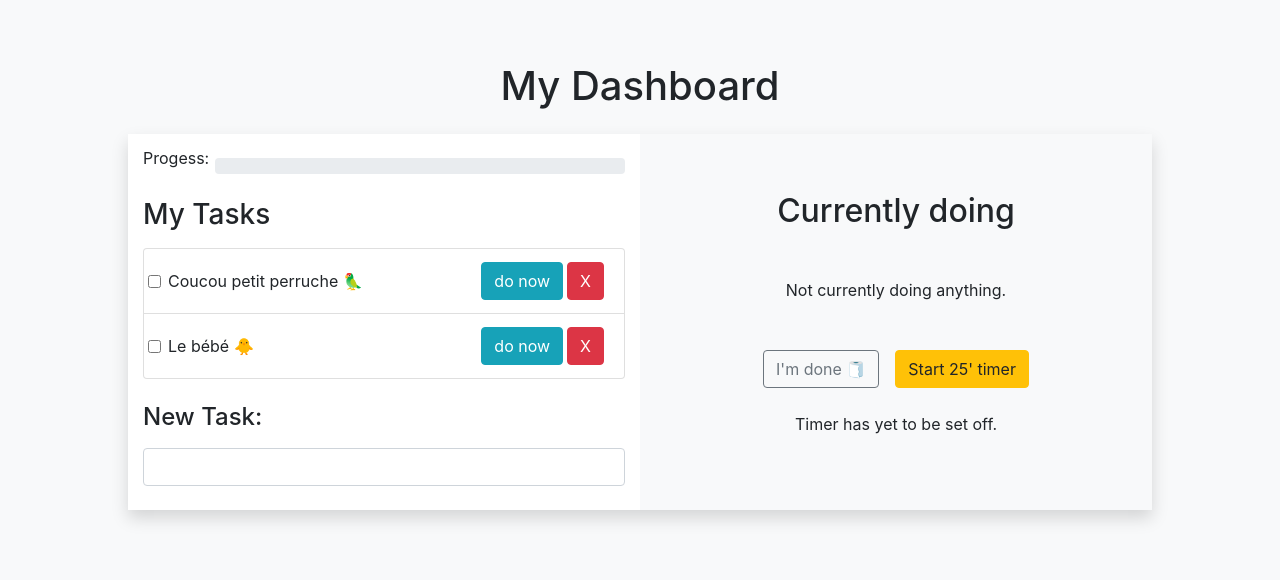
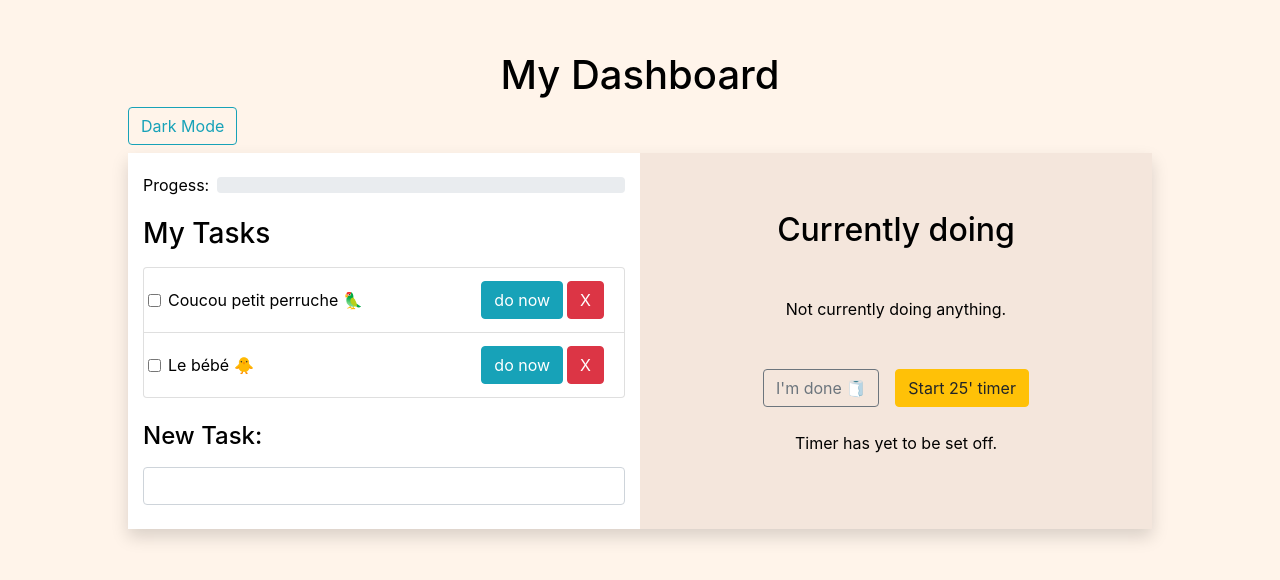
Before and after one commit to AraHugoAra/pomodoro-matrice, a React (Create React App) app: page / in a window 1280 px wide. Shown: the part 114-694 px from the top of the page. Built offline with nearby package versions, Linux system fonts and the light colour scheme.

Commit message:
all done

```diff
--- a/public/index.html
+++ b/public/index.html
@@ -7,7 +7,7 @@
     <link rel="stylesheet" href="https://cdn.jsdelivr.net/npm/bootstrap@4.1.3/dist/css/bootstrap.min.css" integrity="sha384-MCw98/SFnGE8fJT3GXwEOngsV7Zt27NXFoaoApmYm81iuXoPkFOJwJ8ERdknLPMO" crossorigin="anonymous">
     <title>Pomodoro To Do</title>
 </head>
-<body id="root">
-    <!-- <div id="root"></div> -->
+<body>
+    <div id="root"></div>
 </body>
 </html>
--- a/src/App.jsx
+++ b/src/App.jsx
@@ -1,9 +1,11 @@
 import React, { useEffect, useState } from 'react'
 import Currently from "./Currently"
 import MyTasks from "./MyTasks"
+import { ThemeContext } from './ThemeContext'
 
 export default function App() {
 
+    //cart et localStorage
     const savedCart = localStorage.getItem('tasks')
     const [tasks, setTasks] = useState(savedCart ? JSON.parse(savedCart) : [
         {content: "Coucou petit perruche 🦜", finished: false, focus: false},
@@ -11,12 +13,41 @@ export default function App() {
     ])
     useEffect(() => localStorage.setItem('tasks', JSON.stringify(tasks)), [tasks])
 
+    //Dark theme
+    const [darktheme, toggleDarkTheme] = useState(false)
+    function switchTheme(e){
+        e.preventDefault()
+        toggleDarkTheme(t => !t)
+    }
+    const bodyStyle = {
+        light: {
+            backgroundColor: "rgb(255, 244, 234)",
+            color: "black",
+            height: "100vh",
+        },
+        dark: {
+            backgroundColor: "rgb(81, 81, 81)",
+            color: "white",
+            height: "100vh"
+        }
+    }
+
     return(
-        <div style={{"height":"100vh"}} className="d-flex flex-column justify-content-center align-items-center bg-light">
-            <h1 class="text-center mb-4">My Dashboard</h1>
+        <div style={darktheme ? bodyStyle.dark : bodyStyle.light} className={`d-flex flex-column justify-content-center align-items-center`}>
+            <h1 className="text-center my-2">
+                My Dashboard
+                {darktheme && <span style={{"fontSize": "0.7em", "opacity": "0.7"}} role="img" aria-label='boo emoji'> 👻</span>}
+            </h1>
+            <button
+                style={{"marginLeft":"10%"}}
+                className="btn btn-outline-info mb-2 align-self-start"
+                onClick={(e) => switchTheme(e)}
+            >{darktheme ? "Light Mode" : "Dark Mode"}</button>
             <div style={{"width":"80%"}} className="row shadow">
-                <MyTasks tasks={tasks} setTasks={setTasks} />
-                <Currently tasks={tasks} setTasks={setTasks} />
+                <ThemeContext.Provider value={darktheme}>
+                    <MyTasks tasks={tasks} setTasks={setTasks} />
+                    <Currently tasks={tasks} setTasks={setTasks} />
+                </ThemeContext.Provider>
             </div>
         </div>
     )
--- a/src/Currently.jsx
+++ b/src/Currently.jsx
@@ -1,5 +1,6 @@
-import React, { useState } from "react"
+import React, { useState, useContext } from "react"
 import Timer from "./Timer"
+import { ThemeContext } from "./ThemeContext"
 
 export default function Currently({ tasks, setTasks }) {
   const [countdown, setCountdown] = useState(false)
@@ -21,8 +22,21 @@ export default function Currently({ tasks, setTasks }) {
     if(countdown) setCountdown(false)
   }
 
+  //Dark theme
+  let darktheme = useContext(ThemeContext)
+  const currentStyle = {
+    light: {
+        backgroundColor: "rgb(244, 230, 220)",
+        color: "black"
+    },
+    dark: {
+        backgroundColor: "rgb(44, 44, 44)",
+        color: "white"
+    }
+}
+
   return (
-    <div className="bg-transparent col d-flex flex-column justify-content-center align-items-center">
+    <div style={darktheme ? currentStyle.dark : currentStyle.light } className="col d-flex flex-column justify-content-center align-items-center">
         <h2 className="mb-5">Currently doing</h2>
         <p className="mb-5">
           {focused ? `${focused}` : "Not currently doing anything."}
--- a/src/MyTasks.jsx
+++ b/src/MyTasks.jsx
@@ -1,6 +1,7 @@
-import React from "react";
-import NewTask from "./NewTask";
-import TasksList from "./TasksList";
+import React, { useContext } from "react"
+import NewTask from "./NewTask"
+import TasksList from "./TasksList"
+import { ThemeContext } from "./ThemeContext"
 
 export default function MyTasks({ tasks, setTasks }) {
 
@@ -10,8 +11,21 @@ export default function MyTasks({ tasks, setTasks }) {
         e.target.reset()
     }
 
+    //Dark theme
+    let darktheme = useContext(ThemeContext)
+    const myTasksStyle = {
+      light: {
+          backgroundColor: "white",
+          color: "black"
+      },
+      dark: {
+          backgroundColor: "rgb(21, 21, 21)",
+          color: "white"
+      }
+  }
+
   return (
-    <div className="col bg-white" >
+    <div style={darktheme ? myTasksStyle.dark : myTasksStyle.light} className="col" >
         <TasksList tasks={tasks} setTasks={setTasks} />
         <NewTask handleSubmit={handleSubmit} />
     </div>
--- a/src/NewTask.jsx
+++ b/src/NewTask.jsx
@@ -1,10 +1,29 @@
-import React from "react";
+import React, { useContext } from "react"
+import { ThemeContext } from "./ThemeContext"
 
 export default function NewTask({ handleSubmit }) {
+
+  //Dark theme
+  let darktheme = useContext(ThemeContext)
+  const newTaskStyle = {
+    light: null,
+    dark: {
+        backgroundColor: "rgb(44, 44, 44)",
+        color: "white",
+        border: "none"
+    }
+}
+
   return (
       <form onSubmit={handleSubmit} className="form-group my-4">
         <label htmlFor="task"><h4>New Task:</h4></label>
-        <input name="task" id="task" className="form-control" type="text"/>
+        <input
+          style={darktheme ? newTaskStyle.dark : newTaskStyle.light}
+          name="task"
+          id="task"
+          className="form-control"
+          type="text"
+        />
       </form>
   );
 }
--- a/src/ProgressBar.jsx
+++ b/src/ProgressBar.jsx
@@ -11,7 +11,7 @@ export default function ProgressBar({tasks}) {
 
     return(
         <div className="d-flex align-items-center justify-content-between">
-            <p>Progess:</p>
+            <p className="mb-0 mr-2" >Progess:</p>
             <div className="progress my-4" style={{"width":"85%"}}>
                 <div
                     className="progress-bar"
--- a/src/TasksList.jsx
+++ b/src/TasksList.jsx
@@ -1,5 +1,7 @@
 import React from "react"
 import ProgressBar from "./ProgressBar"
+import { ThemeContext } from "./ThemeContext"
+import { useContext } from "react"
 
 export default function TasksList({ tasks, setTasks }) {
 
@@ -21,6 +23,16 @@ export default function TasksList({ tasks, setTasks }) {
         setTasks(toUpdate)
     }
 
+    //Dark theme
+    let darktheme = useContext(ThemeContext)
+    const tasksListTheme = {
+        light: null,
+        dark: {
+            backgroundColor: "rgb(44, 44, 44)",
+            color: "white"
+        }
+    }
+
     return(
         <>
             {/* <p>Progess:</p> */}
@@ -31,6 +43,7 @@ export default function TasksList({ tasks, setTasks }) {
                 <li
                     className="d-flex justify-content-between align-items-center list-group-item pl-4"
                     key={index}
+                    style={darktheme ? tasksListTheme.dark : tasksListTheme.light}
                 >
                     <input
                         className="form-check-input mb-1"
--- /dev/null
+++ b/src/ThemeContext.jsx
@@ -0,0 +1,3 @@
+import { createContext } from "react"
+
+export const ThemeContext = createContext(null)
```
Also changed, not shown: public/test.css (added, +11 -0 lines).
